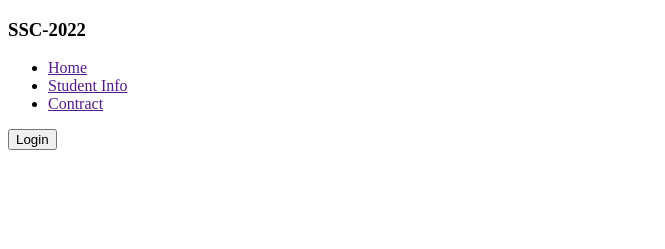
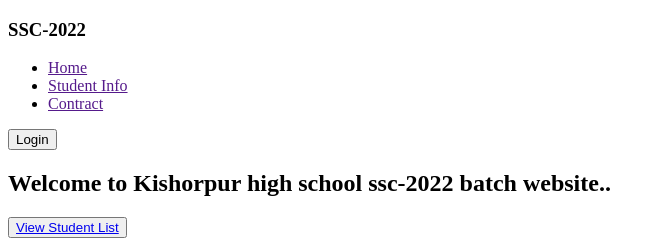
Before and after one commit to sabbir-shekh/responsive-ssc-2022, a plain HTML site: page index.html in a window 1280 px wide. Shown: the whole page, without its empty margins (0-665 px from the left). Drawn offline with Linux system fonts and the light colour scheme.

Commit message:
3rd commit

```diff
--- a/index.html
+++ b/index.html
@@ -24,5 +24,29 @@
 
         </nav>
     </header>
+
+     <main>
+
+
+<section class="middle">
+
+<h2>Welcome to Kishorpur high school ssc-2022 batch website..</h2>
+
+
+    <button class="item-list"><a href="https://sabbir-shekh.github.io/ssc-batch22/" target="_blank">View Student List</a></button>
+
+
+<div>
+    <img  class="photo" src="media/bg.jpg" alt="">
+</div>
+
+
+</section>
+
+
+
+    </main>
+
+
 </body>
 </html>
```
